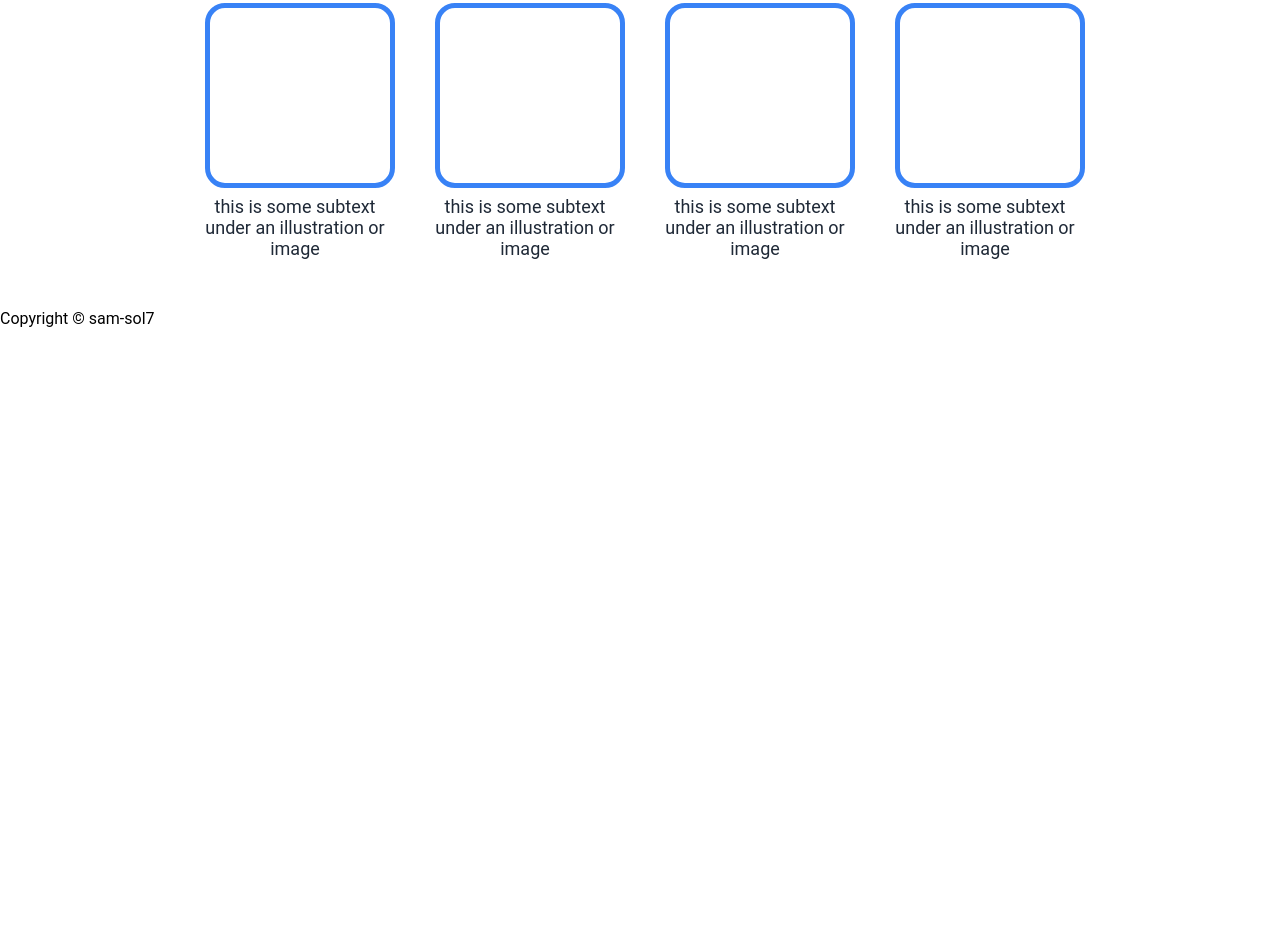
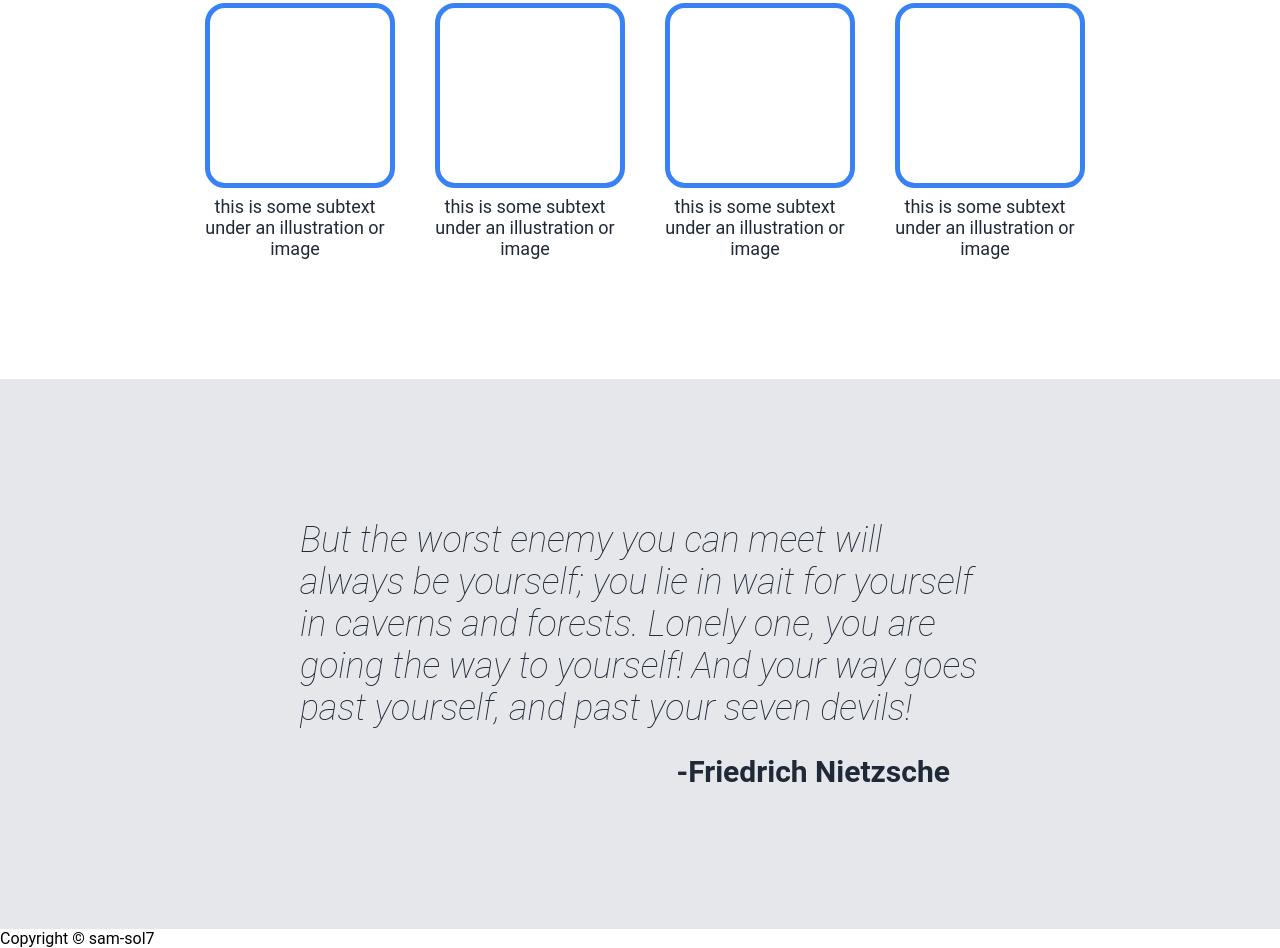
Before and after one commit to sam-sol7/LandingPage, a plain HTML site: page index.html in a window 1280 px wide. Shown: the part 756-1704 px from the top of the page. Before the commit the page ends 1084 px from the top, so only its background shows below. Drawn offline with Linux system fonts and the light colour scheme.

Commit message:
Add a third section with a quote and its author

```diff
--- a/index.html
+++ b/index.html
@@ -53,7 +53,10 @@
         </div>
     </div>
     <div class="section-3">
-
+        <div id="main-quote-container">
+            <i id="main-quote">But the worst enemy you can meet will always be yourself; you lie in wait for yourself in caverns and forests. Lonely one, you are going the way to yourself! And your way goes past yourself, and past your seven devils!</i>
+            <p id="main-quote-author">-Friedrich Nietzsche</p>
+        </div>
     </div>
     <div class="section-4">
 
--- a/styles.css
+++ b/styles.css
@@ -12,7 +12,6 @@
 
 .navbar .menu {
     max-width: 1250px;
-    /* background-color: pink; */
     margin: auto;
     display: flex;
     align-items: center;
@@ -58,6 +57,7 @@
 .section-2 {
     display: flex;
     flex-direction: column;
+    margin-bottom: 70px;
 }
 
 #main-text {
@@ -68,7 +68,7 @@
 
 #secondary-text {
     font-size: 18px;
-    font-weight: light;
+    font-weight: 100;
     color: #E5E7EB;
 }
 
@@ -116,7 +116,6 @@
     width: 100%;
     border: 5px #3882F6 solid;
     border-radius: 20px;
-    /* margin: 0px 50% 0px 50%; */
 }
 
 .img-subtext {
@@ -126,3 +125,29 @@
     text-align: center;
     margin-top: 8px;
 }
+
+.section-3 {
+    display: flex;
+    flex-direction: column;
+    background-color: #E5E7EB;
+}
+
+#main-quote-container {
+    margin: 140px 300px 140px 300px;
+}
+
+#main-quote {
+    font-size: 36px;
+    font-weight: 200;
+    color: #1F2937;
+}
+
+#main-quote-author {
+    display: flex;
+    justify-content: flex-end;
+    margin-top: 25px;
+    margin-right: 30px;
+    font-size: 30px;
+    font-weight: 700;
+    color: #1F2937;
+}
```
